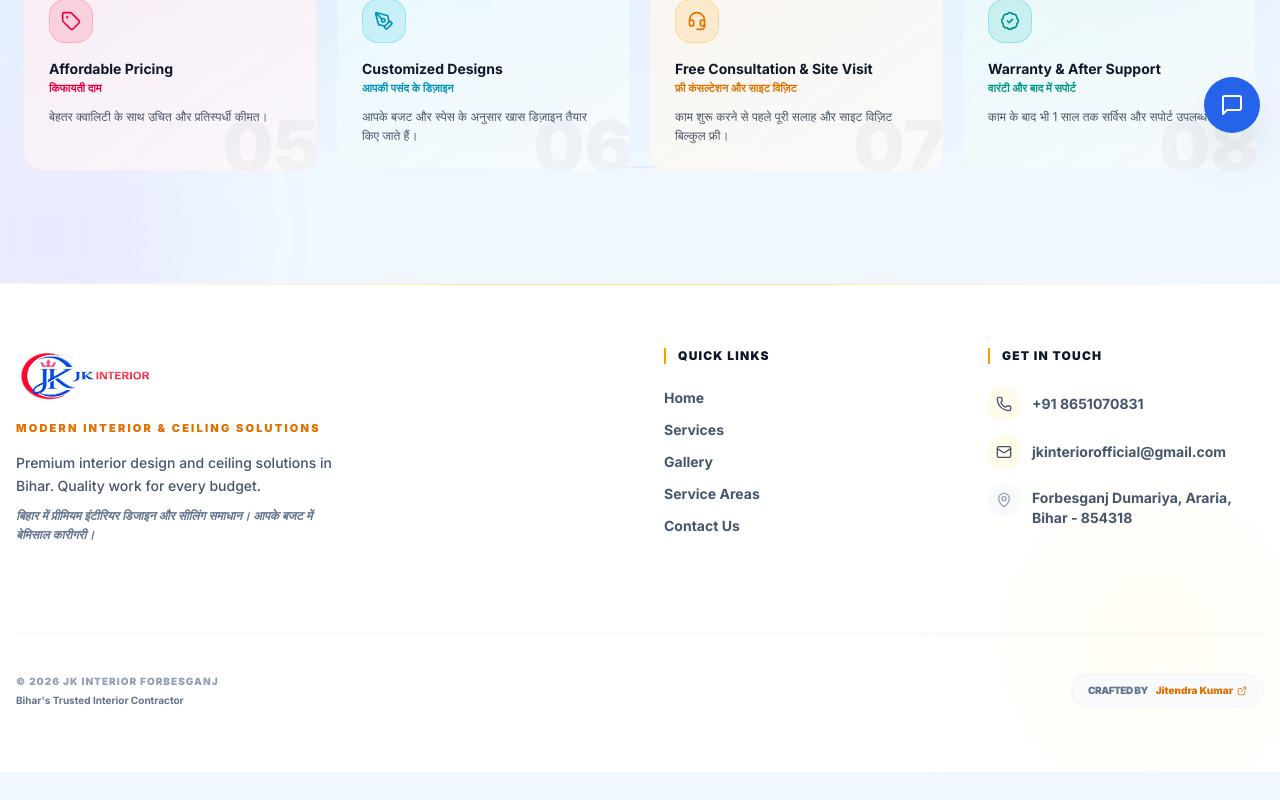
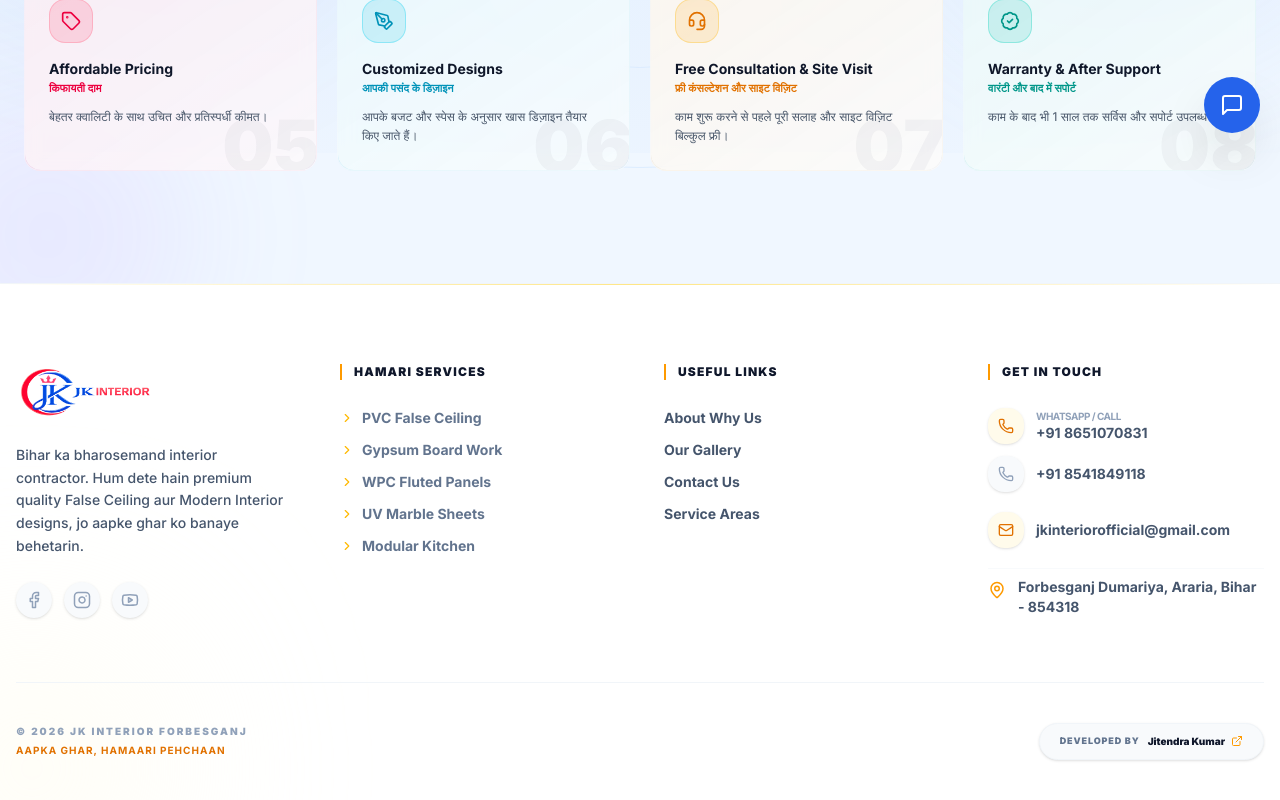
Before and after one commit to jitendrakumarraj831-byte/jk-interior2, a Next.js app: page /about in a window 1280 px wide. Shown: the part 647-1447 px from the top of the page. Before the commit the page ends 1419 px from the top, so only its background shows below. Built offline with nearby package versions, Linux system fonts and the light colour scheme; a web font is replaced by a local one.

Commit message:
Update footer.tsx

```diff
--- a/components/footer.tsx
+++ b/components/footer.tsx
@@ -1,129 +1,144 @@
 "use client"
 
 import Image from "next/image"
-import { Phone, Mail, MapPin, ExternalLink } from "lucide-react"
+import { Phone, Mail, MapPin, Facebook, Instagram, Youtube, ExternalLink, ChevronRight } from "lucide-react"
 import { motion } from "framer-motion"
 import { fadeSlideUp, fadeSlideUpItem, staggerContainer } from "@/components/motion-reveal"
 
 export default function Footer() {
   return (
-    <footer className="bg-white border-t border-slate-100 py-16 relative overflow-hidden">
-      {/* Subtle Background Elements */}
+    <footer className="bg-white border-t border-slate-100 pt-20 pb-10 relative overflow-hidden">
+      {/* Background Subtle Elements */}
       <div className="absolute top-0 left-0 w-full h-px bg-gradient-to-r from-transparent via-amber-200 to-transparent" />
-      <div className="absolute bottom-0 right-0 w-64 h-64 bg-amber-50/50 blur-3xl rounded-full pointer-events-none" />
+      <div className="absolute -bottom-24 -left-24 w-64 h-64 bg-amber-50/60 blur-[100px] rounded-full" />
 
       <motion.div
         className="mx-auto max-w-7xl px-4 relative z-10"
         initial="hidden"
         whileInView="visible"
-        viewport={{ once: true, amount: 0.2 }}
+        viewport={{ once: true, amount: 0.1 }}
         variants={staggerContainer}
       >
-        <div className="grid gap-12 md:grid-cols-3 lg:grid-cols-4">
+        <div className="grid gap-12 md:grid-cols-2 lg:grid-cols-4 mb-16">
 
-          {/* Brand Column */}
-          <motion.div variants={fadeSlideUpItem} className="md:col-span-1 lg:col-span-2">
-            <div className="mb-6">
+          {/* Brand Profile */}
+          <motion.div variants={fadeSlideUpItem} className="space-y-6">
             <Image
               src="/logo.png"
-                alt="JK Interior – False Ceiling Contractor & Interior Designer in Forbesganj, Araria Bihar"
-                width={160}
+              alt="JK Interior Logo"
+              width={180}
               height={60}
-                className="object-contain h-14 w-auto mb-4"
-                loading="lazy"
+              className="h-14 w-auto object-contain"
             />
-              <p className="text-[11px] font-black uppercase tracking-[0.2em] text-amber-600 mb-4">
-                Modern Interior & Ceiling Solutions
+            <p className="text-sm leading-relaxed text-slate-600 font-medium">
+              Bihar ka bharosemand interior contractor. Hum dete hain premium quality False Ceiling aur Modern Interior designs, jo aapke ghar ko banaye behetarin.
             </p>
-              <p className="max-w-xs text-sm leading-relaxed text-slate-600 font-medium">
-                Premium interior design and ceiling solutions in Bihar. Quality work for every budget.
-              </p>
-              <p className="mt-2 max-w-xs text-xs leading-relaxed text-slate-500 font-semibold italic">
-                बिहार में प्रीमियम इंटीरियर डिजाइन और सीलिंग समाधान। आपके बजट में बेमिसाल कारीगरी।
-              </p>
+            <div className="flex gap-3">
+              <a href="#" className="flex h-9 w-9 items-center justify-center rounded-full bg-slate-50 text-slate-400 hover:bg-amber-500 hover:text-white transition-all shadow-sm">
+                <Facebook size={18} />
+              </a>
+              <a href="#" className="flex h-9 w-9 items-center justify-center rounded-full bg-slate-50 text-slate-400 hover:bg-amber-500 hover:text-white transition-all shadow-sm">
+                <Instagram size={18} />
+              </a>
+              <a href="#" className="flex h-9 w-9 items-center justify-center rounded-full bg-slate-50 text-slate-400 hover:bg-amber-500 hover:text-white transition-all shadow-sm">
+                <Youtube size={18} />
+              </a>
             </div>
           </motion.div>
 
-          {/* Links Column */}
+          {/* Our Services - Added for better look */}
           <motion.div variants={fadeSlideUpItem}>
-            <h4 className="mb-6 text-xs font-black uppercase tracking-widest text-slate-900 border-l-2 border-amber-500 pl-3">
-              Quick Links
+            <h4 className="mb-7 text-xs font-black uppercase tracking-widest text-slate-900 border-l-2 border-amber-500 pl-3">
+              Hamari Services
+            </h4>
+            <ul className="space-y-3">
+              {["PVC False Ceiling", "Gypsum Board Work", "WPC Fluted Panels", "UV Marble Sheets", "Modular Kitchen"].map((item) => (
+                <li key={item} className="flex items-center text-sm font-bold text-slate-500 hover:text-amber-600 transition-colors cursor-pointer group">
+                  <ChevronRight size={14} className="mr-2 text-amber-400 group-hover:translate-x-1 transition-transform" />
+                  {item}
+                </li>
+              ))}
+            </ul>
+          </motion.div>
+
+          {/* Quick Navigation */}
+          <motion.div variants={fadeSlideUpItem}>
+            <h4 className="mb-7 text-xs font-black uppercase tracking-widest text-slate-900 border-l-2 border-amber-500 pl-3">
+              Useful Links
             </h4>
             <nav className="flex flex-col gap-3">
               {[
-                { href: "/", label: "Home", title: "JK Interior Forbesganj home" },
-                { href: "/services", label: "Services", title: "False ceiling & interior services in Araria" },
-                { href: "/gallery", label: "Gallery", title: "Interior design & false ceiling gallery in Araria" },
-                { href: "/#areas", label: "Service Areas", title: "Forbesganj, Araria, Jogbani, Narpatganj service areas" },
-                { href: "/contact", label: "Contact Us", title: "Contact JK Interior Forbesganj for free quote" },
+                { label: "About Why Us", href: "/about" },
+                { label: "Our Gallery", href: "/gallery" },
+                { label: "Contact Us", href: "/contact" },
+                { label: "Service Areas", href: "/#areas" }
               ].map((link) => (
-                <a
-                  key={link.href}
-                  href={link.href}
-                  title={link.title}
-                  className="group flex items-center text-sm font-bold text-slate-600 transition-all hover:text-amber-600"
-                >
-                  <span className="w-0 overflow-hidden transition-all group-hover:w-4 group-hover:mr-2 text-amber-500">—</span>
+                <a key={link.label} href={link.href} className="text-sm font-bold text-slate-600 hover:text-amber-600 transition-colors">
                   {link.label}
                 </a>
               ))}
             </nav>
           </motion.div>
 
-          {/* Contact Column */}
+          {/* Contact Details - Numbers Updated */}
           <motion.div variants={fadeSlideUpItem}>
-            <h4 className="mb-6 text-xs font-black uppercase tracking-widest text-slate-900 border-l-2 border-amber-500 pl-3">
+            <h4 className="mb-7 text-xs font-black uppercase tracking-widest text-slate-900 border-l-2 border-amber-500 pl-3">
               Get in Touch
             </h4>
-            <div className="flex flex-col gap-4">
-              <a
-                href="tel:+918651070831"
-                className="group flex items-center gap-3 text-sm font-bold text-slate-600 hover:text-amber-600 transition-colors"
-              >
-                <div className="flex h-8 w-8 items-center justify-center rounded-lg bg-amber-50 group-hover:bg-amber-500 group-hover:text-white transition-all">
-                  <Phone className="h-4 w-4" />
+            <div className="space-y-5">
+              <div className="space-y-3">
+                <a href="tel:+918651070831" className="group flex items-center gap-3 text-sm font-bold text-slate-600 hover:text-amber-600 transition-all">
+                  <div className="flex h-9 w-9 items-center justify-center rounded-xl bg-amber-50 text-amber-600 group-hover:bg-amber-500 group-hover:text-white transition-all shadow-sm">
+                    <Phone size={16} />
                   </div>
+                  <div className="flex flex-col">
+                    <span className="text-[10px] text-slate-400 uppercase tracking-tighter">WhatsApp / Call</span>
                     +91 8651070831
+                  </div>
                 </a>
-              <a
-                href="mailto:jkinteriorofficial@gmail.com"
-                className="group flex items-center gap-3 text-sm font-bold text-slate-600 hover:text-amber-600 transition-colors"
-              >
-                <div className="flex h-8 w-8 items-center justify-center rounded-lg bg-amber-50 group-hover:bg-amber-500 group-hover:text-white transition-all">
-                  <Mail className="h-4 w-4" />
+                <a href="tel:+918541849118" className="group flex items-center gap-3 text-sm font-bold text-slate-600 hover:text-amber-600 transition-all">
+                  <div className="flex h-9 w-9 items-center justify-center rounded-xl bg-slate-50 text-slate-400 group-hover:bg-amber-500 group-hover:text-white transition-all shadow-sm">
+                    <Phone size={16} />
+                  </div>
+                  +91 8541849118
+                </a>
+              </div>
+
+              <a href="mailto:jkinteriorofficial@gmail.com" className="group flex items-center gap-3 text-sm font-bold text-slate-600 hover:text-amber-600 transition-colors">
+                <div className="flex h-9 w-9 items-center justify-center rounded-xl bg-amber-50 text-amber-600 group-hover:bg-amber-500 group-hover:text-white transition-all shadow-sm">
+                  <Mail size={16} />
                 </div>
                 <span className="break-all">jkinteriorofficial@gmail.com</span>
               </a>
-              <div className="group flex items-start gap-3 text-sm font-bold text-slate-600">
-                <div className="flex h-8 w-8 shrink-0 items-center justify-center rounded-lg bg-slate-50 text-slate-400">
-                  <MapPin className="h-4 w-4" />
-                </div>
-                <span className="pt-1">Forbesganj Dumariya, Araria, Bihar - 854318</span>
+
+              <div className="flex items-start gap-3 text-sm font-bold text-slate-600 pt-2 border-t border-slate-50">
+                <MapPin size={18} className="text-amber-500 mt-1 shrink-0" />
+                <span>Forbesganj Dumariya, Araria, Bihar - 854318</span>
               </div>
             </div>
           </motion.div>
         </div>
 
-        {/* Bottom Bar */}
+        {/* Bottom Bar - Copyright and Dev Credit */}
         <motion.div
           variants={fadeSlideUp}
-          className="mt-16 flex flex-col items-center justify-between gap-6 border-t border-slate-100 pt-10 md:flex-row"
+          className="pt-10 border-t border-slate-100 flex flex-col md:flex-row items-center justify-between gap-6"
         >
           <div className="text-center md:text-left">
-            <p className="text-[10px] font-black uppercase tracking-widest text-slate-400">
+            <p className="text-[10px] font-black uppercase tracking-[0.2em] text-slate-400">
               © {new Date().getFullYear()} JK Interior Forbesganj
             </p>
-            <p className="mt-1 text-[10px] font-bold text-slate-500">
-              Bihar's Trusted Interior Contractor
+            <p className="text-[10px] font-bold text-amber-600 mt-1 uppercase tracking-widest">
+              Aapka Ghar, Hamaari Pehchaan
             </p>
           </div>
 
-          <div className="flex items-center gap-2 px-4 py-2 bg-slate-50 rounded-full border border-slate-100">
-            <span className="text-[10px] font-black uppercase tracking-tighter text-slate-500">
-              Crafted by
+          <div className="flex items-center gap-2 px-5 py-2.5 bg-slate-50 rounded-full border border-slate-100 shadow-sm transition-transform hover:scale-105">
+            <span className="text-[9px] font-black uppercase tracking-widest text-slate-500">
+              Developed by
             </span>
-            <span className="text-[10px] font-black text-amber-600 flex items-center gap-1">
-              Jitendra Kumar <ExternalLink size={10} />
+            <span className="text-[10px] font-black text-slate-900 flex items-center gap-1.5">
+              Jitendra Kumar <ExternalLink size={12} className="text-amber-500" />
             </span>
           </div>
         </motion.div>
```
Lines whose indentation alone changed are shown as unchanged.
